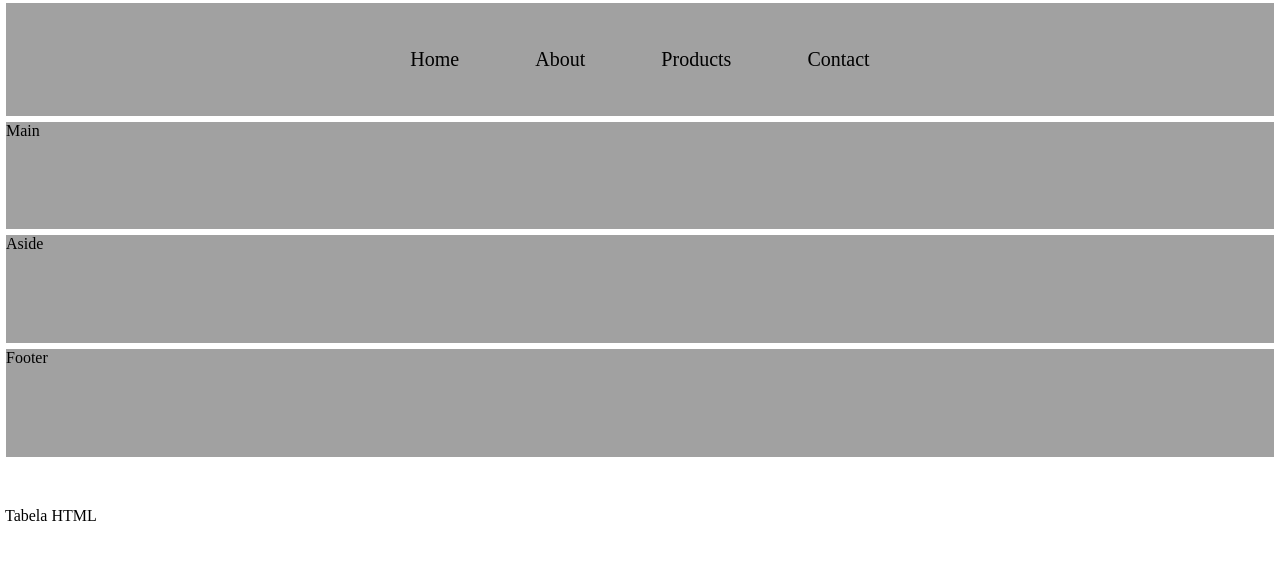
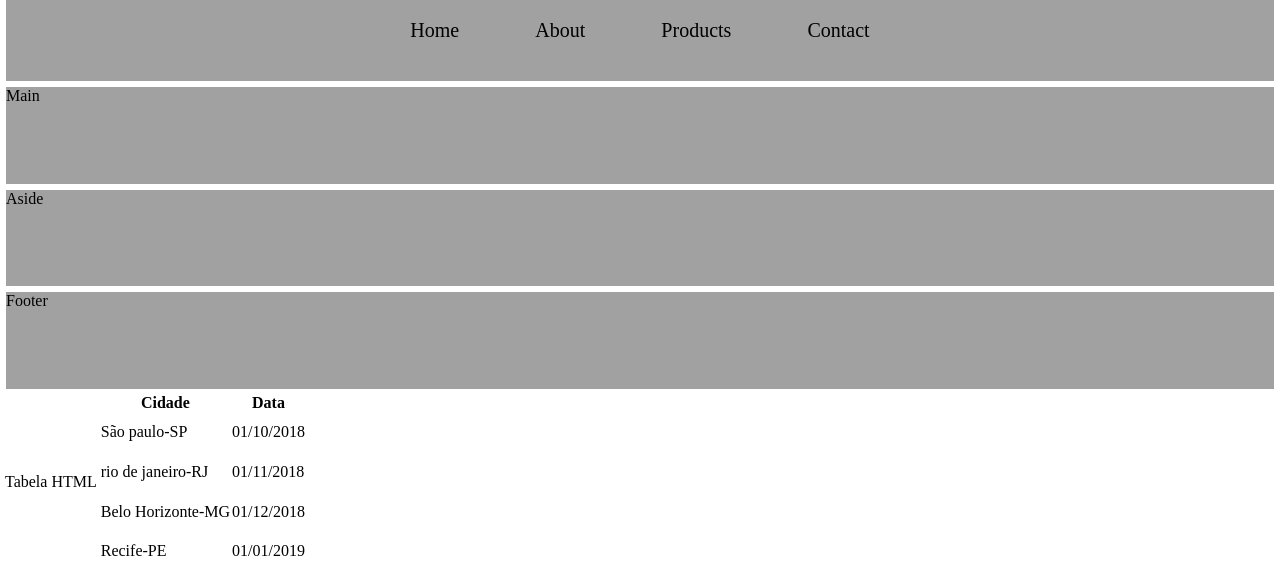
Before and after one commit to marcos34fe/meusite, a plain HTML site: page index.html in a window 1280 px wide. Shown: the part 225-800 px from the top of the page. Drawn offline with Linux system fonts and the light colour scheme.

Commit message:
Update index.html

```diff
--- a/index.html
+++ b/index.html
@@ -65,3 +65,29 @@
 	</table>
 
 </body>
+	<table>
+		<thead>
+		  <tr>
+		    <th>Cidade</th>
+		    <th>Data</th>
+		  </tr>
+		</thead>
+		<tbody>
+		  <tr>
+		    <td>São paulo-SP</td>
+                    <td>01/10/2018</td>
+		  </tr>
+	          <tr>
+		    <td>rio de janeiro-RJ</td>
+		    <td>01/11/2018</td>
+		  </tr>
+		  <tr>
+		    <td>Belo Horizonte-MG</td>
+		    <td>01/12/2018</td>
+		  </tr>
+		  <tr>
+		    <td>Recife-PE</td>
+		    <td>01/01/2019</td>
+		  </tr>
+		</tbody>
+	    </table>
```
